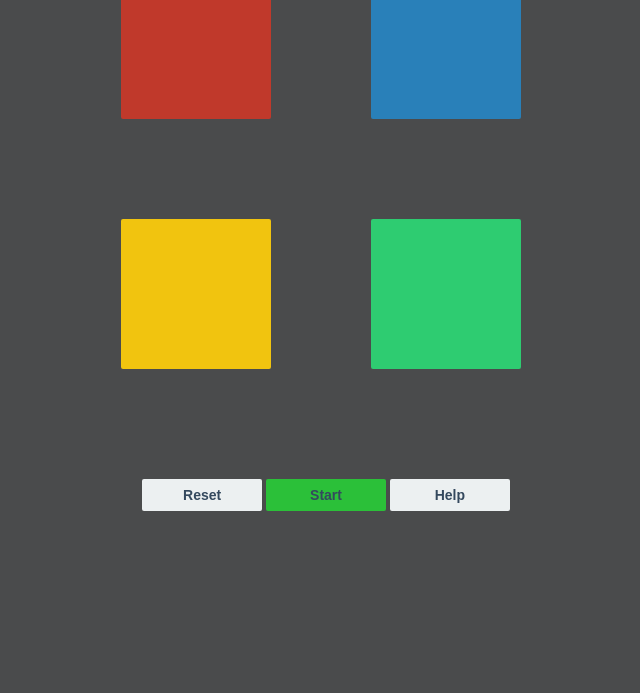
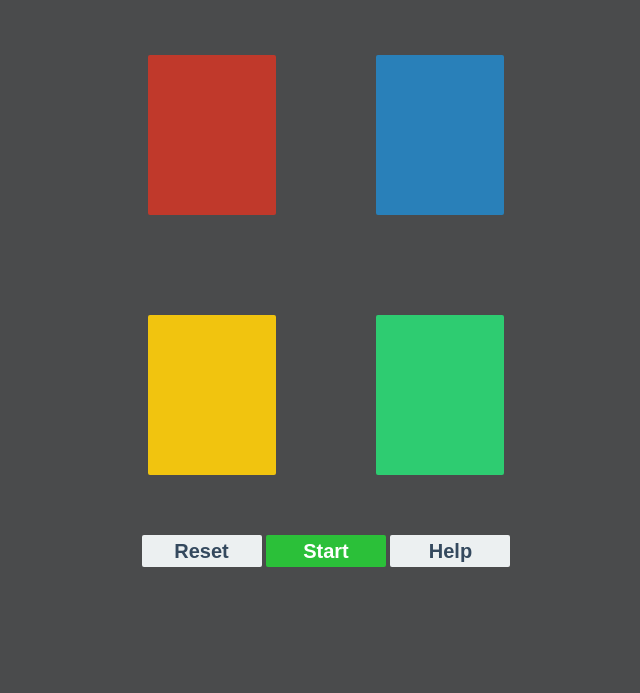
Before and after one commit to Code-Institute-Submissions/milestoneproject2-2, a plain HTML site: page index.html in a window 1280 px wide. Shown: the part 107-800 px from the top of the page, without its empty margins (314-954 px from the left). Drawn offline with nearby package versions, Linux system fonts and the light colour scheme.

Commit message:
made various changes to layout and styling

```diff
--- a/assets/css/style.css
+++ b/assets/css/style.css
@@ -6,23 +6,32 @@
 body {
 	width: 850px;
 	margin: 0 auto;
+	padding-top: 2.5%;
 	background: #4a4b4c;
 
 }
 
+.row{
+	height:30%;
+	margin:0 10%;
+}
+
 .field {
 	opacity: 1.0;
-	width: 150px;
-	height: 150px;
+	/*width: 150px;
+	height: 150px;*/
+	width: 10vw;
+	height: 20vh;
 	float: left;
-	margin-left: 100px;
-	margin-bottom: 100px;
+	margin: 50px;
+	/*margin-left: 100px;
+	margin-bottom: 100px;*/
 	border-radius: 2px;
 	transition: 0.2s;
 }
 
 .field:hover {
-	transform: /*rotate(2deg)*/ scale(1.1);
+	transform: scale(1.1);
 }
 
 .field:active {
@@ -54,6 +63,7 @@ body {
 button {
 	min-width: 120px;
 	font-weight: bold;
+	font-size: 20px;
 	background: rgb(236, 240, 241);
 	border-radius: 2px;
 	color: rgb(52, 73, 94);
@@ -65,10 +75,15 @@ button {
 
 #start{
 	background: rgb(43,192,57);
+	color: white;
 }
 
 #start:active, #start:disabled{
 	background: rgb(35, 90, 40);
+}
+
+#start:hover{
+	background: #208c2a;
 }
 
 button:active, button:disabled {
@@ -89,6 +104,7 @@ h1 {
 	text-align: center;
 	font-size: 42px;
 	color: rgb(236, 240, 241);
+	padding-bottom: 2.5%;
 }
 
 .buttons {
@@ -103,6 +119,6 @@ button.red {
 	color: white;
 }
 
-button:hover{
-	color:rgba(0, 0, 0, 0.1);
+#reset:hover, #help:hover{
+	background: #acafaf;
 }
--- a/index.html
+++ b/index.html
@@ -6,7 +6,7 @@
     <meta name="viewport" content="width=device-width, initial-scale=1.0">
     <meta http-equiv="X-UA-Compatible" content="ie=edge">
     <title>Simple Simon Game</title>
-    <link rel="stylesheet" href="https://maxcdn.bootstrapcdn.com/bootstrap/3.4.0/css/bootstrap.min.css">
+    <link rel="stylesheet" href="https://maxcdn.bootstrapcdn.com/bootstrap/4.3.1/css/bootstrap.min.css">
     <link rel="stylesheet" href="assets/css/style.css" type="text/css" />
 </head>
 
@@ -15,11 +15,11 @@
         <h1>Simple Simon Game</h1>
     </header>
 
-    <div class="row" style="margin-left: 120px">
+    <div class="row justify-content-center">
         <button id="red" class="field red"></button>
         <button id="blue" class="field blue"></button>
     </div>
-    <div class="row" style="margin-left: 120px">
+    <div class="row justify-content-center">
         <button id="yellow" class="field yellow"></button>
         <button id="green" class="field green"></button>
     </div>
```
